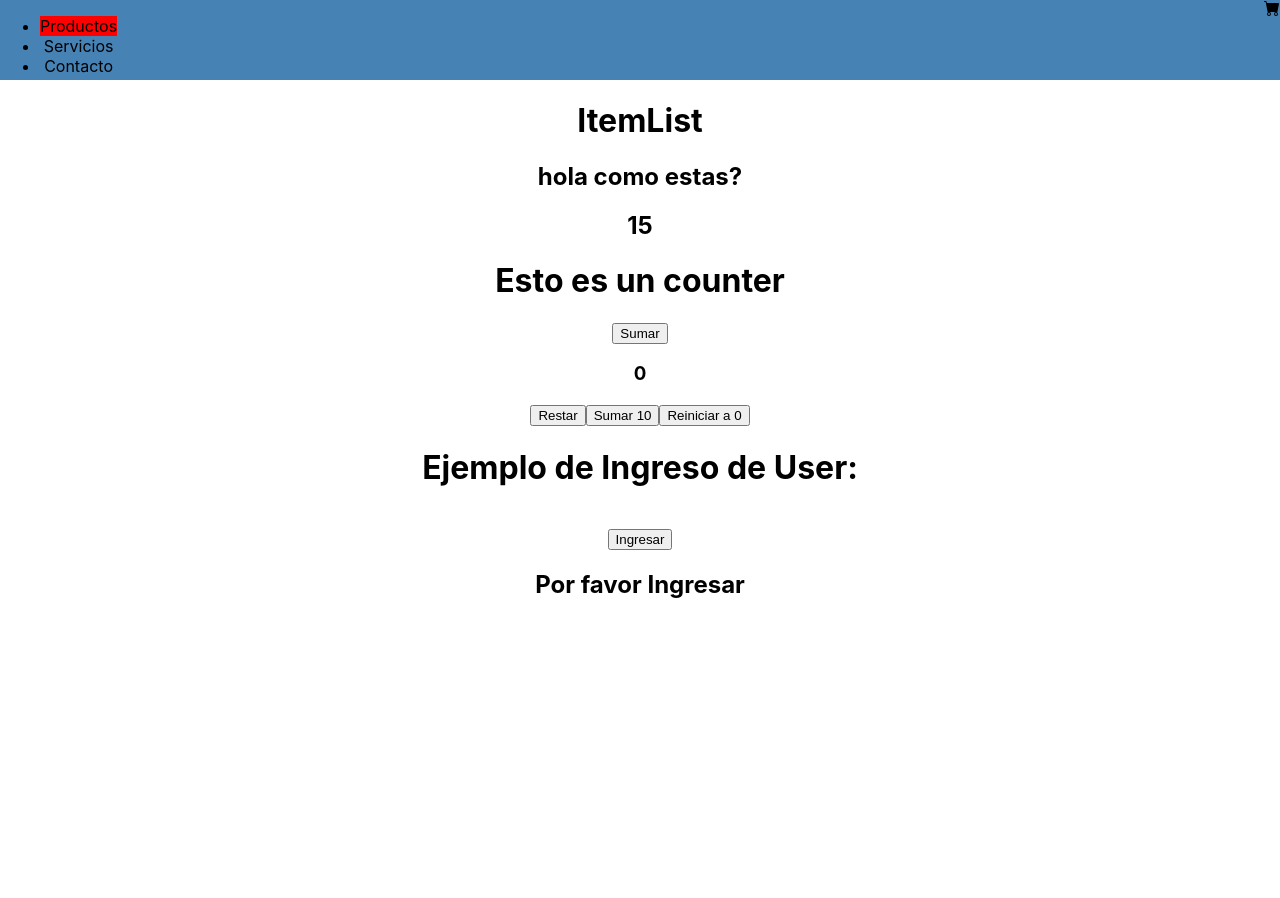
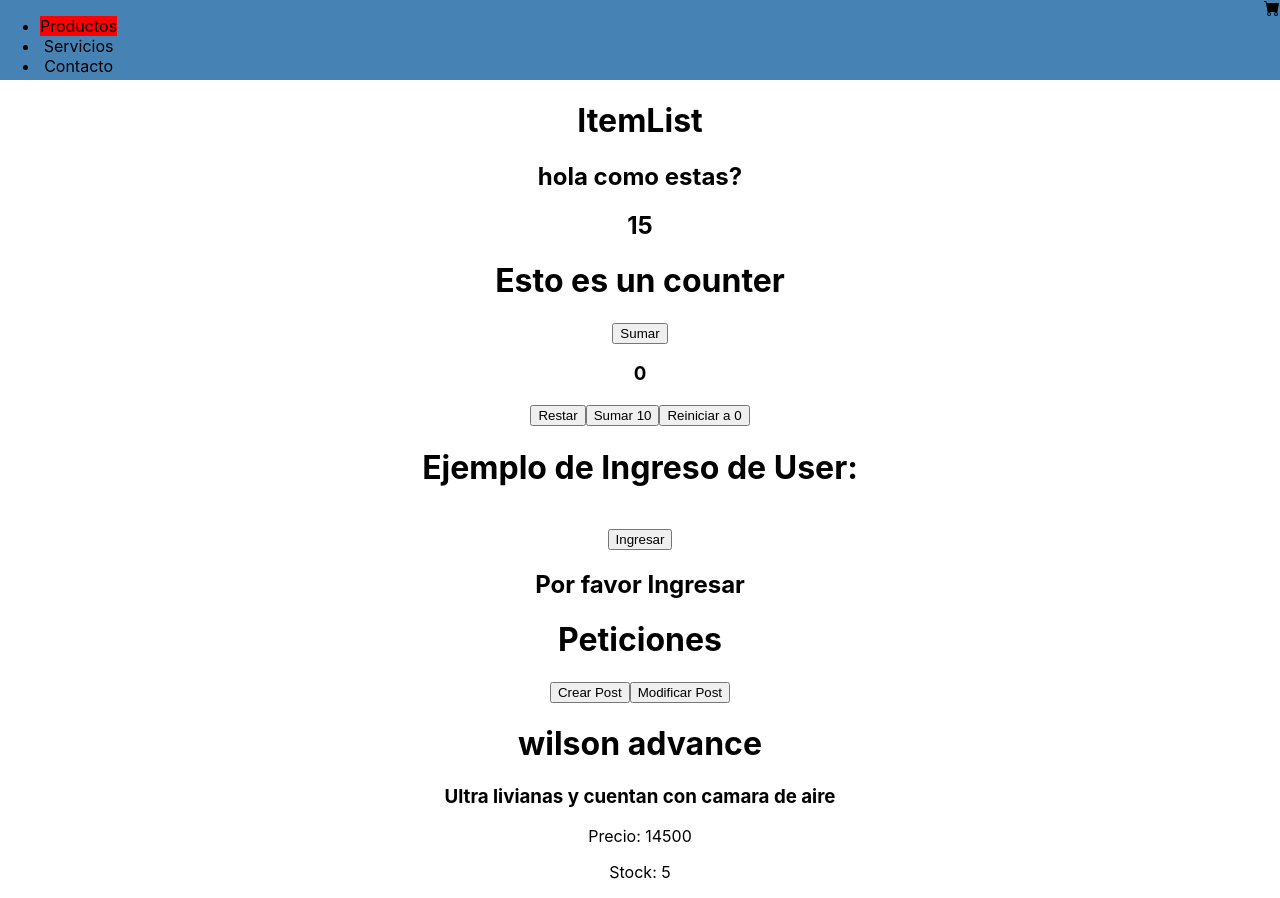
Before and after one commit to Fer-Gutierrez/ClaseReact, a React (Create React App) app: page /itemDetail/1 in a window 1280 px wide. Before the commit the page ends 800 px from the top, so only its background shows below. Built offline with nearby package versions, Linux system fonts and the light colour scheme; no server answers.

Commit message:
Clase7-Fetching-a-APIs

```diff
--- a/src/App.js
+++ b/src/App.js
@@ -1,16 +1,15 @@
-
-import './App.css';
-import Counter from './components/Counter/Counter';
-import ItemList from './components/ItemList/ItemList';
-import { Navbar } from './components/Navbar/Navbar';
+import "./App.css";
+import Counter from "./components/Counter/Counter";
+import ItemList from "./components/ItemList/ItemList";
+import { Navbar } from "./components/Navbar/Navbar";
 
 import "./App.css";
+import FetchingData from "./components/FetchingData/FetchingData";
+import ItemDetailContainer from "./components/ItemDetail/ItemDetailContainer";
 //import Navbar from "./Navbar" --> Cuando exporto de manera (export default)
 //import { Navbar } from "./Navbar"; // Cuando exporto con (export antes de la funcion).
 
-
 function App() {
-
   let saludo = "hola como estas?";
   let edad = 15;
 
@@ -18,11 +17,11 @@ function App() {
   //Vamos a enviar saludo a ItemList con un nombre de parametro (html) "x" y con {saludo}
   return (
     <div className="App">
-
       <Navbar color={"red"} />
-      <ItemList saludo={saludo} edad={edad} esMayor={false}/>
+      <ItemList saludo={saludo} edad={edad} esMayor={false} />
       <Counter />
-
+      <FetchingData />
+      <ItemDetailContainer />
     </div>
   );
 }
--- /dev/null
+++ b/src/components/FetchingData/FetchingData.jsx
@@ -0,0 +1,62 @@
+import React, { useEffect, useState } from "react";
+
+const FetchingData = () => {
+  const [data, setData] = useState([]);
+  const [dataById, setDatabyId] = useState([]);
+
+  useEffect(() => {
+    const obtenerPost = fetch("https://jsonplaceholder.typicode.com/posts");
+    obtenerPost
+      .then(res => res.json())
+      .then(res => setData(res))
+      .catch(err => console.log(err));
+
+    const obtenerPorId = fetch("https://jsonplaceholder.typicode.com/posts/1");
+    obtenerPorId
+      .then(res => res.json())
+      .then(res => setDatabyId(res))
+      .catch(err => console.log(err));
+  }, []);
+
+  const crearNuevoPost = () => {
+    let crearPost = fetch("https://jsonplaceholder.typicode.com/posts", {
+      method: "POST",
+      // headers:{
+      //   "authorization":"asfasfuhasfljasfasg435wjkldf2",
+      //   "content-type": "application-json"
+      // },
+      body: JSON.stringify({
+        userId: 1,
+        title: "Estoy probando un posst",
+        body: "esto es una prueba.",
+      }),
+    });
+    crearPost.then(res => res.json()).then(res => console.log(res));
+  };
+
+  const modificarPost = () => {
+    fetch("https://jsonplaceholder.typicode.com/posts/2", {
+      method: "PATCH",
+      // headers:{
+      //   "authorization":"asfasfuhasfljasfasg435wjkldf2",
+      //   "content-type": "application-json"
+      // },
+      body: JSON.stringify({
+        title: "Estoy modificando un posst",
+      }),
+    });
+  };
+
+  console.log(data);
+  console.log(dataById);
+
+  return (
+    <div>
+      <h1>Peticiones</h1>
+      <button onClick={crearNuevoPost}>Crear Post</button>
+      <button onClick={modificarPost}>Modificar Post</button>
+    </div>
+  );
+};
+
+export default FetchingData;
--- /dev/null
+++ b/src/components/ItemDetail/ItemDatail.jsx
@@ -0,0 +1,14 @@
+import React from 'react'
+
+const ItemDatail = ({product}) => {
+  return (
+    <div>
+      <h1>{product.title}</h1>
+      <h3>{product.description}</h3>
+      <p>Precio: {product.price}</p>
+      <p>Stock: {product.stock}</p>
+    </div>
+  )
+}
+
+export default ItemDatail
--- /dev/null
+++ b/src/components/ItemDetail/ItemDetailContainer.jsx
@@ -0,0 +1,24 @@
+import React, { useEffect, useState } from "react";
+import ItemDatail from "./ItemDatail";
+import { products } from "./../../productsMock";
+
+const ItemDetailContainer = () => {
+  const [product, setProduct] = useState([]);
+
+  let id = 2;
+
+  useEffect(() => {
+    let encontrado = products.find(prod => prod.id === id);
+    setTimeout(() => {
+      setProduct(encontrado);
+    }, 2000);
+  }, [id]);
+
+  return (
+    <div>
+      <ItemDatail product={product} />
+    </div>
+  );
+};
+
+export default ItemDetailContainer;
--- /dev/null
+++ b/src/productsMock.js
@@ -0,0 +1,40 @@
+
+export const products = [
+    {
+        id: 1,
+        title: "Nike 360",
+        price: 15000,
+        stock: 2,
+        description: "Estas son las mejores zapatillas",
+        category: "deportivas",
+        img: "https://res.cloudinary.com/dnqfh2chg/image/upload/v1669326932/free-metcon-4-zapatillas-de-entrenamiento-TQMCZg_fvia3m.png"
+    },
+    {
+        id: 2,
+        title: "wilson advance",
+        price: 14500,
+        stock: 5,
+        description: "Ultra livianas y cuentan con camara de aire",
+        category: "deportivas",
+        img: "https://res.cloudinary.com/dnqfh2chg/image/upload/v1669430010/foc364fsakkzmausrovn.jpg"
+    },
+    {
+        id: 3,
+        title: "Puma",
+        price: 19000,
+        stock: 5,
+        description: "Las clasicas zapatillas que van para cualquier momento del dia",
+        category: "urbanas",
+        img: "https://res.cloudinary.com/dnqfh2chg/image/upload/v1669430165/images_lujpmr.jpg"
+    },
+    {
+        id: 4,
+        title: "Jaguar",
+        price: 17800,
+        stock: 5,
+        description: "Zapatillas de ultima generacion para el deporte",
+        category: "urbanas",
+        img: "https://res.cloudinary.com/dnqfh2chg/image/upload/v1669430220/rtokwmt3j03bblbfhwhb.jpg"
+    }
+
+]
```
Also changed, not shown: src/components/ItemDetail/ItemDetail.css (added).
